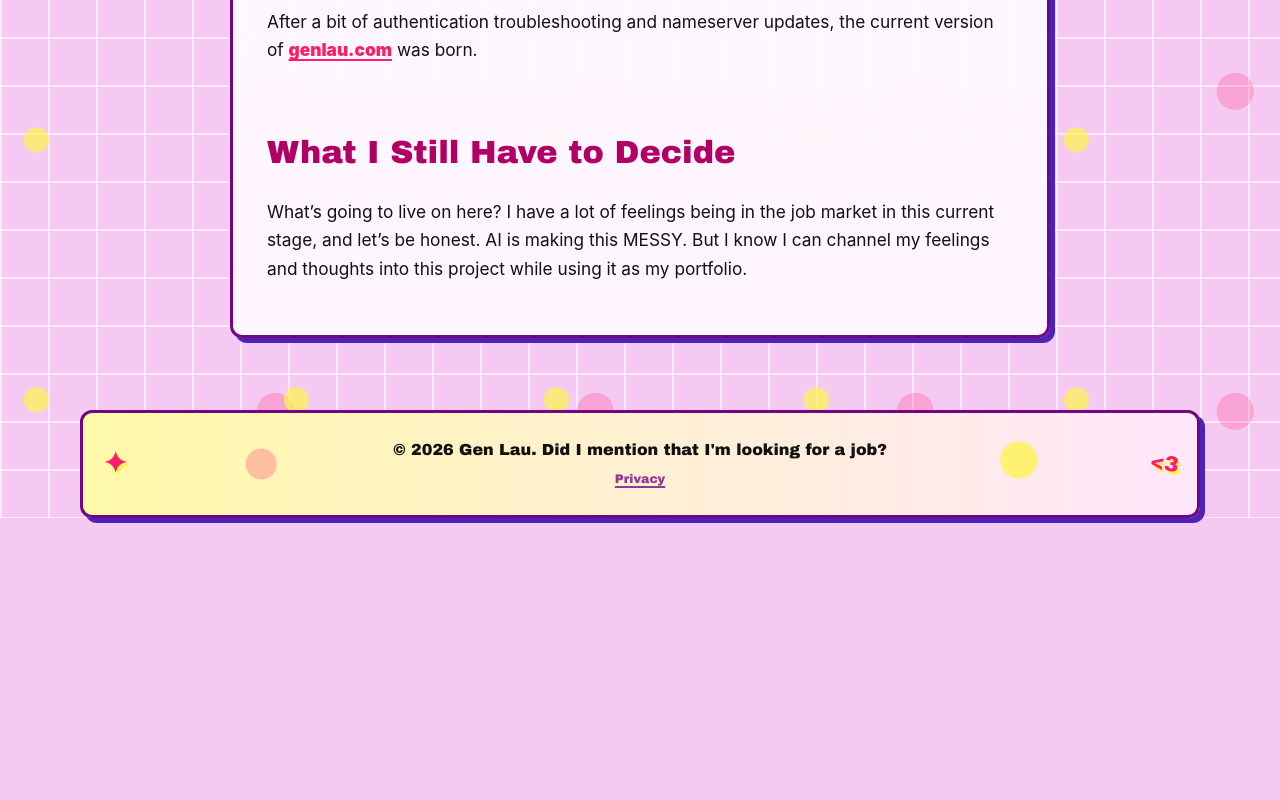
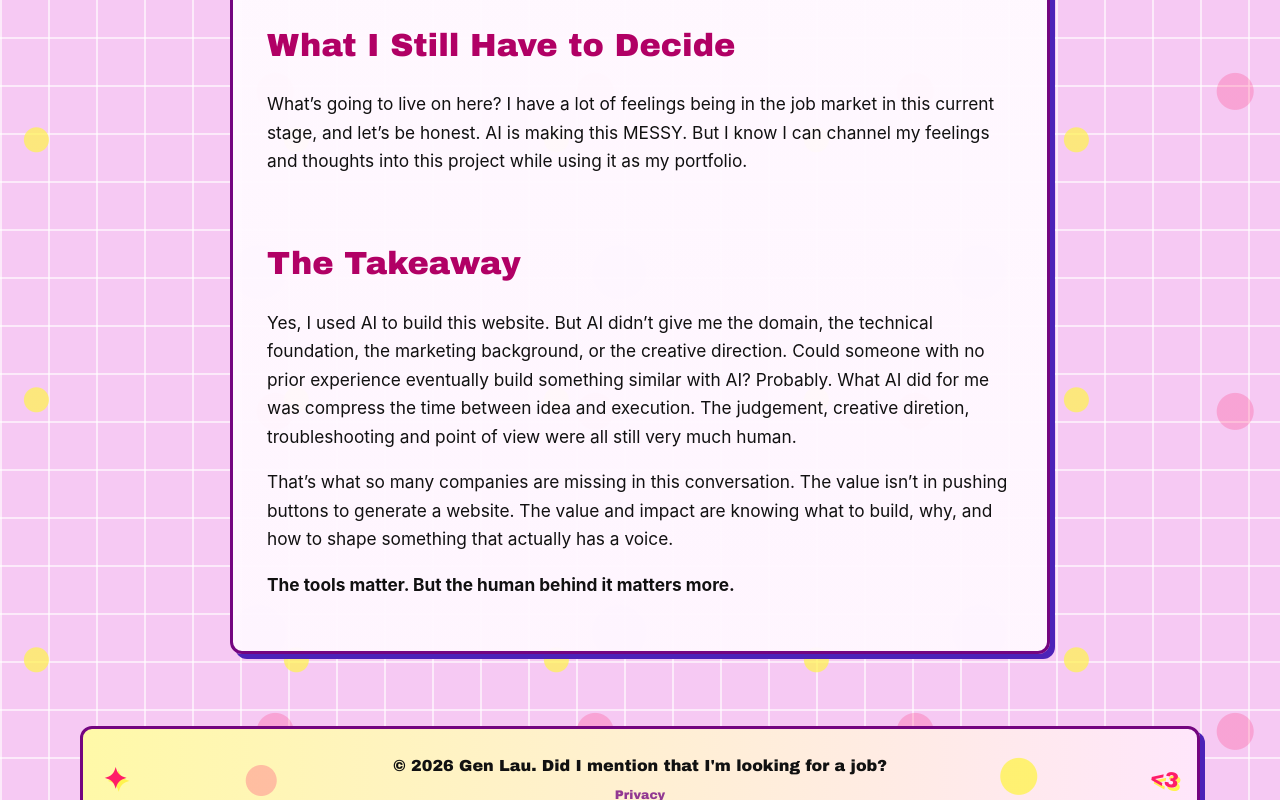
Before and after one commit to genlaudotcom/First-Blog-Iteration, an Astro site: page /blog/how-i-made-this-site-with-codex in a window 1280 px wide. Shown: the part 2527-3327 px from the top of the page. Before the commit the page ends 3073 px from the top, so only its background shows below. Built offline with nearby package versions, Linux system fonts and the light colour scheme; Astro itself is replaced by a stand-in of ours.

Commit message:
updates to how i made this with codex article

```diff
--- a/src/content/blog/how-i-made-this-site-with-codex.md
+++ b/src/content/blog/how-i-made-this-site-with-codex.md
@@ -6,7 +6,7 @@ featured: true
 tags: ["codex", "apps", "side projects"]
 heroImage: "how i built my site with codex image.png"
 ---
-## I'm looking for a job and had the time. If I can't "use AI" at work because I don't have a job, what do I have at my disposal to keep my brain sharp and show employers that I still got it?
+## "The tools matter. But the human behind it matters more."
 
 ## The Context
 I already had the domain genlau.com, (also side note, a woman named Jennifer owns genevievelau.com and that's rude) and it was just sitting there making me pay $20 a year for nothing. Then I had a the idea to put it to use but I also didn't want to pay $120 a year for a website subscription either.
@@ -36,3 +36,10 @@ After a bit of authentication troubleshooting and nameserver updates, the curren
 
 ## What I Still Have to Decide
 What's going to live on here? I have a lot of feelings being in the job market in this current stage, and let's be honest. AI is making this MESSY. But I know I can channel my feelings and thoughts into this project while using it as my portfolio.
+
+## The Takeaway
+Yes, I used AI to build this website. But AI didn't give me the domain, the technical foundation, the marketing background, or the creative direction. Could someone with no prior experience eventually build something similar with AI? Probably. What AI did for me was compress the time between idea and execution. The judgement, creative diretion, troubleshooting and point of view were all still very much human.
+
+That's what so many companies are missing in this conversation. The value isn't in pushing buttons to generate a website. The value and impact are knowing what to build, why, and how to shape something that actually has a voice.
+
+<b>The tools matter. But the human behind it matters more.</b>
```
